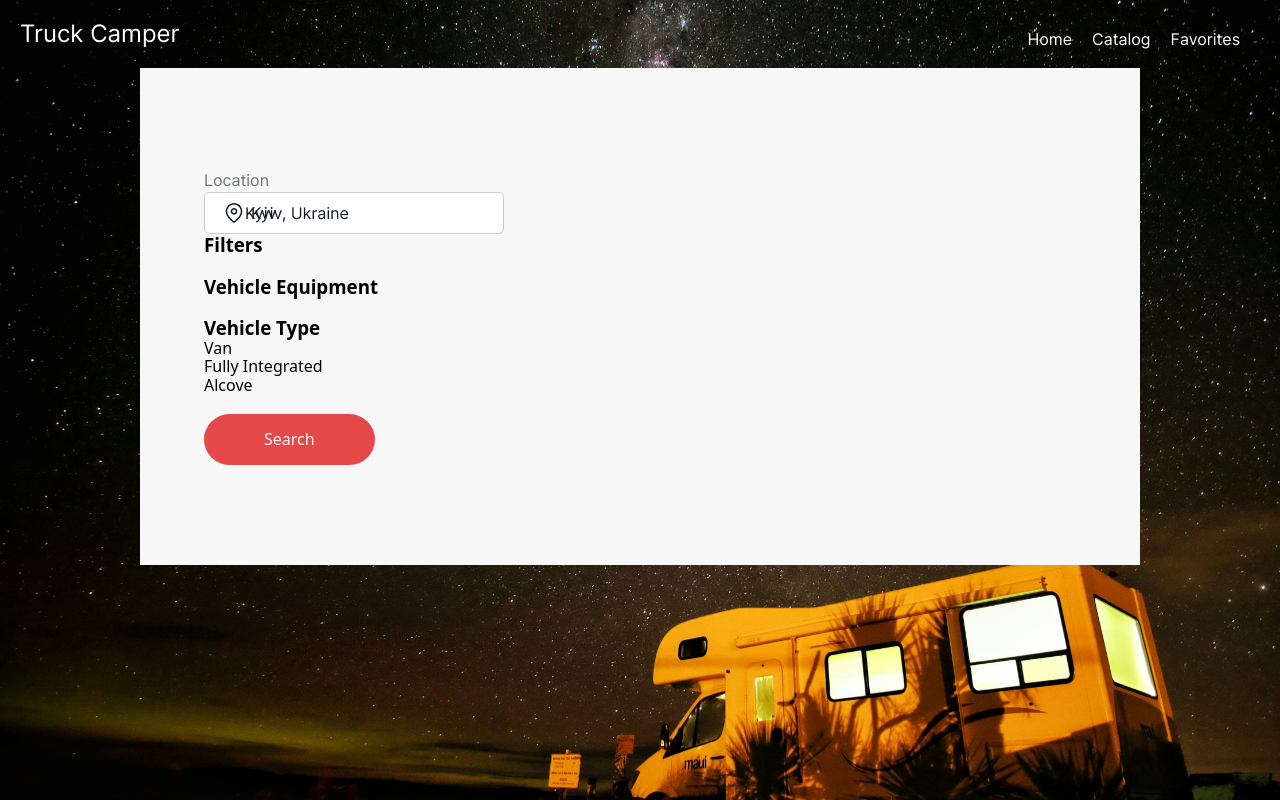
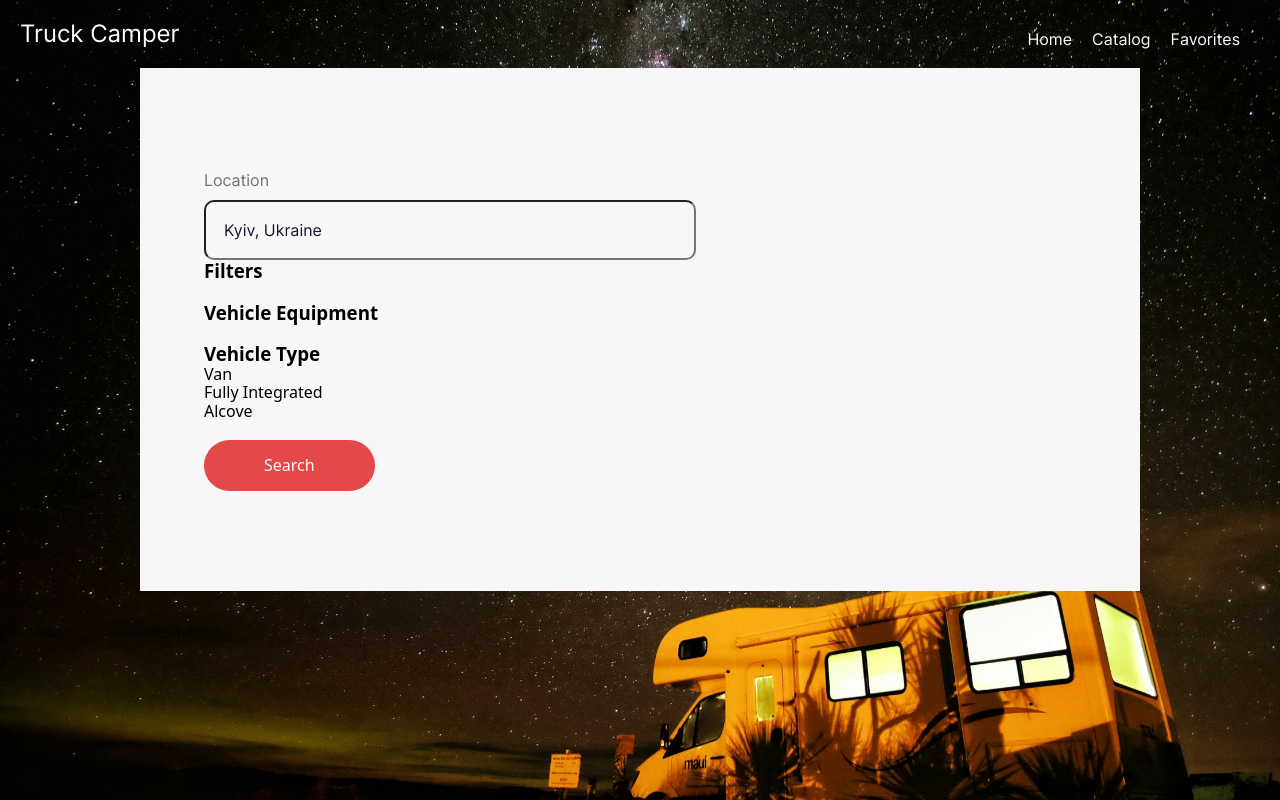
Before and after one commit to horodylova/truck-camper, a React (Vite) app: page /truck-camper/catalog in a window 1280 px wide. Built offline with nearby package versions, Linux system fonts and the light colour scheme.

Commit message:
Added styles and elements to catalog

```diff
--- a/src/components/Location/Location.jsx
+++ b/src/components/Location/Location.jsx
@@ -1,5 +1,5 @@
 import   { useState } from 'react';
-import { LocationWrapper, Input, List, ListItem} from './Location.styled';
+import { LocationWrapper, Input, List, ListItem } from './Location.styled';
 
 export const Location = ({ onLocationChange }) => {
   const [showList, setShowList] = useState(false);
@@ -23,12 +23,13 @@ export const Location = ({ onLocationChange }) => {
     <LocationWrapper>
       <Input
         type="text"
-        placeholder="Kyiv"
+        placeholder="Kyiv, Ukraine"
         onFocus={() => setShowList(true)}
         onBlur={() => setShowList(false)}
         value={selectedCity}
         readOnly
       />
+
       {showList && (
         <List>
           {cities.map((city, index) => (
--- a/src/components/Location/Location.styled.js
+++ b/src/components/Location/Location.styled.js
@@ -1,23 +1,29 @@
 import styled from 'styled-components';
 import LocationIcon from '../../Icons/Small icons/location.png';
 
-export const LocationWrapper = styled.div``;
+export const LocationWrapper = styled.div`
+position: relative;
+
+`;
+
 
 export const Input = styled.input`
-  width: 300px;
-  padding: 10px;
-  border: 1px solid #ccc;
-  border-radius: 5px;
-  outline: none;
-  color: #101828;
+
+display: flex;
+padding: 18px 218px 18px 18px;
+flex-direction: column;
+align-items: flex-start;
+gap: 10px;
+border-radius: 10px;
+background: #F7F7F7;
 
   font-family: Inter;
   font-size: 16px;
   font-style: normal;
   font-weight: 400;
   line-height: 20px;
-  background-repeat: no-repeat;
-  background-position: 10px center;
+  background-image:(${LocationIcon})
+
 
   &:focus {
     border-color: var(--primary-txt-color);
@@ -26,7 +32,6 @@ export const Input = styled.input`
   &::placeholder {
     color: var(--primary-txt-color);
     font-family: Inter;
-    background-image: url(${LocationIcon} );
 
     font-size: 16px;
     font-style: normal;
@@ -34,15 +39,12 @@ export const Input = styled.input`
     line-height: 1.25;
 
 
-    background-repeat: no-repeat;
-    background-position: 10px center;
-    padding-left: 30px;
-  }
-
 
 `;
 
 export const List = styled.ul`
+position: absolute;
+  top: calc(100% + 5px);
   top: 100%;
   left: 0;
   width: 300px;
--- a/src/pages/CatalogPage/CatalogPage.jsx
+++ b/src/pages/CatalogPage/CatalogPage.jsx
@@ -1,21 +1,20 @@
+import { useState } from 'react';
+import { CatalogWrapper, LeftColumn, LocationTitle, Filters, VehicleEquipment, VehicleType, RightColumn, SearchButton } from './CatalogPage.styled';
 import Location from '../../components/Location/Location';
-import { useState } from 'react'; // Путь к файлу компонента Location
-import { CatalogWrapper, LeftColumn, LocationTitle, Filters, VehicleEquipment, VehicleType, RightColumn, SearchButton } from './CatalogPage.styled';
 
 const CatalogPage = () => {
-  const [ setSelectedLocation] = useState('');
+  const [ ,setSelectedLocation] = useState('');
 
   const handleLocationChange = (location) => {
     setSelectedLocation(location);
-    console.log("Selected Location:", location);
   };
 
   return (
     <CatalogWrapper className="container">
       <LeftColumn>
         <LocationTitle>Location</LocationTitle>
-      <Location onLocationChange={handleLocationChange} />
-       <Filters>
+        <Location onLocationChange={handleLocationChange} />
+        <Filters>
           <h3>Filters</h3>
         </Filters>
         <VehicleEquipment>
--- a/src/pages/CatalogPage/CatalogPage.styled.jsx
+++ b/src/pages/CatalogPage/CatalogPage.styled.jsx
@@ -14,16 +14,18 @@ export const LeftColumn = styled.div`
 
 export const LocationTitle = styled.div`
 color: rgba(16, 24, 40, 0.60);
+align-self: stretch;
 
 font-family: Inter;
 font-size: 16px;
 font-style: normal;
 font-weight: 500;
 line-height: 24px;
+margin-bottom:8px;
 `;
 
 export const Location = styled.div`
-  margin-bottom: 20px;
+marin-bottom:32px;
 `;
 
 export const Filters = styled.div`
```
